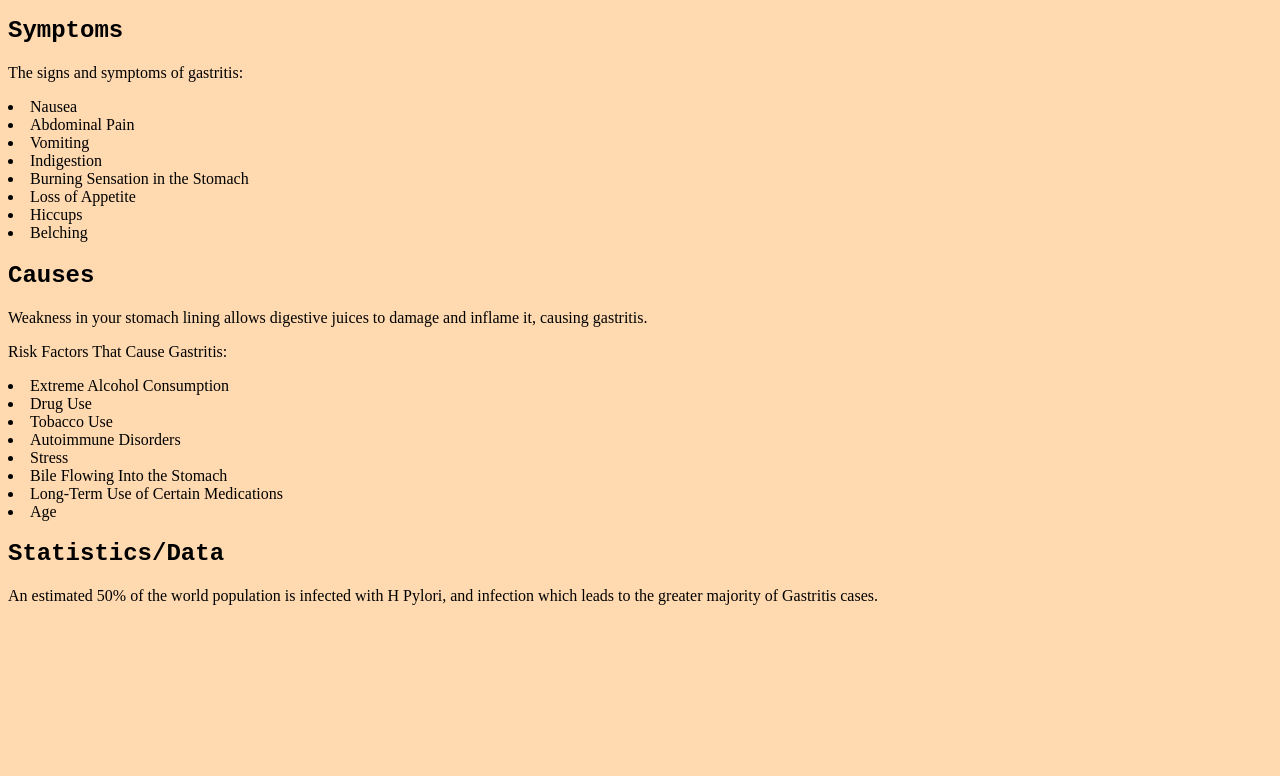
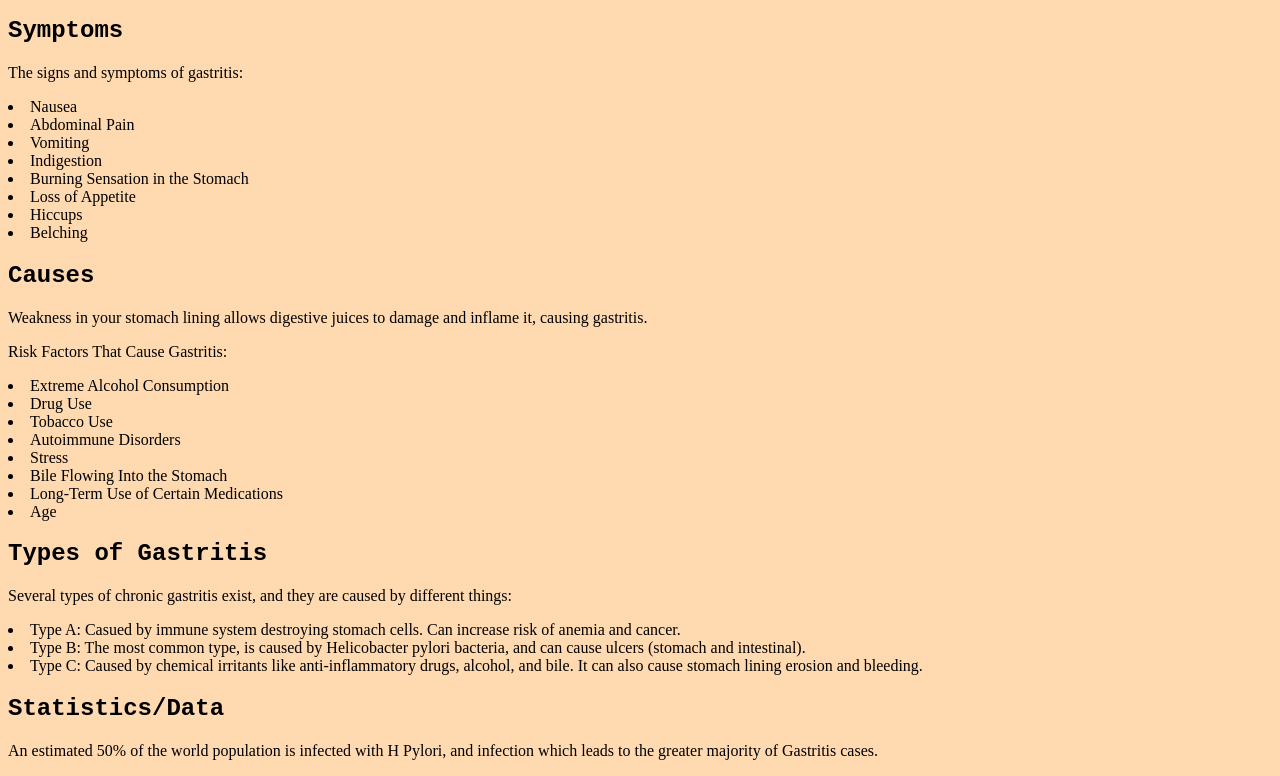
Before and after one commit to smashscholar2019/RyannC.github.io, a plain HTML site: page info.html in a window 1280 px wide. Shown: the part 101-877 px from the top of the page. Before the commit the page ends 800 px from the top, so only its background shows below. Drawn offline with Linux system fonts and the light colour scheme; files that its build step writes are made by us from their sources.

Commit message:
Update info.html

```diff
--- a/info.html
+++ b/info.html
@@ -39,5 +39,11 @@
     <li> Long-Term Use of Certain Medications </li>
     <li> Age </li>
 
+    <h2> Types of Gastritis </h2>
+    <p> Several types of chronic gastritis exist, and they are caused by different things:
+      <li>Type A: Casued by immune system destroying stomach cells. Can increase risk of anemia and cancer. </li>
+      <li>Type B: The most common type, is caused by Helicobacter pylori bacteria, and can cause ulcers (stomach and intestinal). </li>
+      <li>Type C: Caused by chemical irritants like anti-inflammatory drugs, alcohol, and bile. It can also cause stomach lining erosion and bleeding. </li>
+
     <h2> Statistics/Data </h2>
     <p> An estimated 50% of the world population is infected with H Pylori, and infection which leads to the greater majority of Gastritis cases.
```
